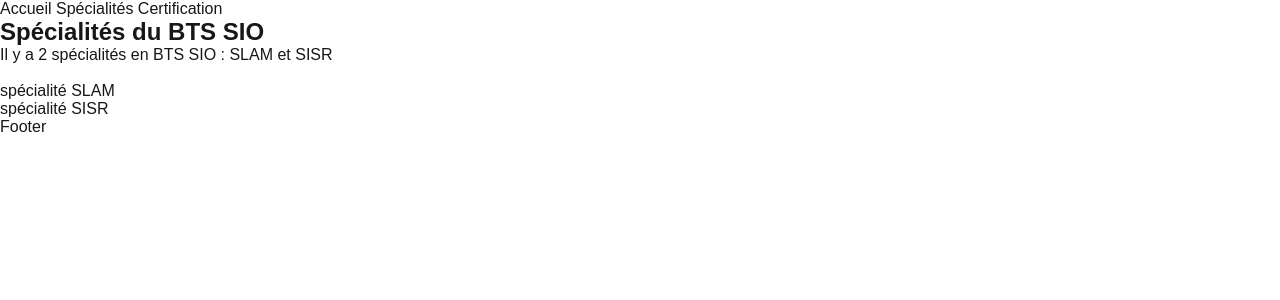
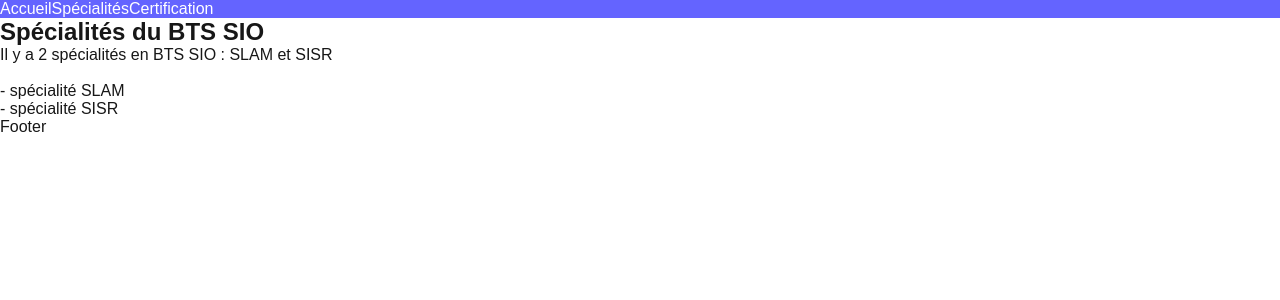
Before and after one commit to KLenesley/ApplicationBTS-SIO, a Next.js app: page /specialites in a window 1280 px wide. Shown: the top 300 px of the page. Built offline with nearby package versions, Linux system fonts and the light colour scheme.

Commit message:
amelioration menu

```diff
--- a/src/app/specialites/layout.tsx
+++ b/src/app/specialites/layout.tsx
@@ -4,7 +4,7 @@ export default function BlogLayout({
     children: React.ReactNode
   }) {
     return <section>{children}
-    <a href="http://localhost:3000/specialites/slam">spécialité SLAM</a><br/>
-    <a href="http://localhost:3000/specialites/sisr">spécialité SISR</a>
+    <a href="http://localhost:3000/specialites/slam">- spécialité SLAM</a><br/>
+    <a href="http://localhost:3000/specialites/sisr">- spécialité SISR</a>
     </section>
   }
--- a/src/components/Menu.tsx
+++ b/src/components/Menu.tsx
@@ -3,10 +3,10 @@ import styles from "./page.module.css";
 export default function Menu() {
 
     return (
-        <div className={styles.Menu}>
-            <a href="http://localhost:3000/">Accueil </a>
-            <a href="http://localhost:3000/specialites">Spécialités </a>
-            <a href="http://localhost:3000/certifications">Certification</a>
+        <div className={styles.Menu} >
+            <a href="http://localhost:3000/" className={styles.lien}>Accueil</a>
+            <a href="http://localhost:3000/specialites" className={styles.lien}>Spécialités</a>
+            <a href="http://localhost:3000/certifications" className={styles.lien}>Certification</a>
         </div>
     );
 
--- a/src/components/page.module.css
+++ b/src/components/page.module.css
@@ -1,5 +1,9 @@
 .Menu {
-    box-sizing: border-box;
+    padding: 25;
+    background-color: rgb(100, 100, 255);
+    color: white;
+  }
+
+  .lien{
     padding: 15;
-    margin: 0;
   }
```
